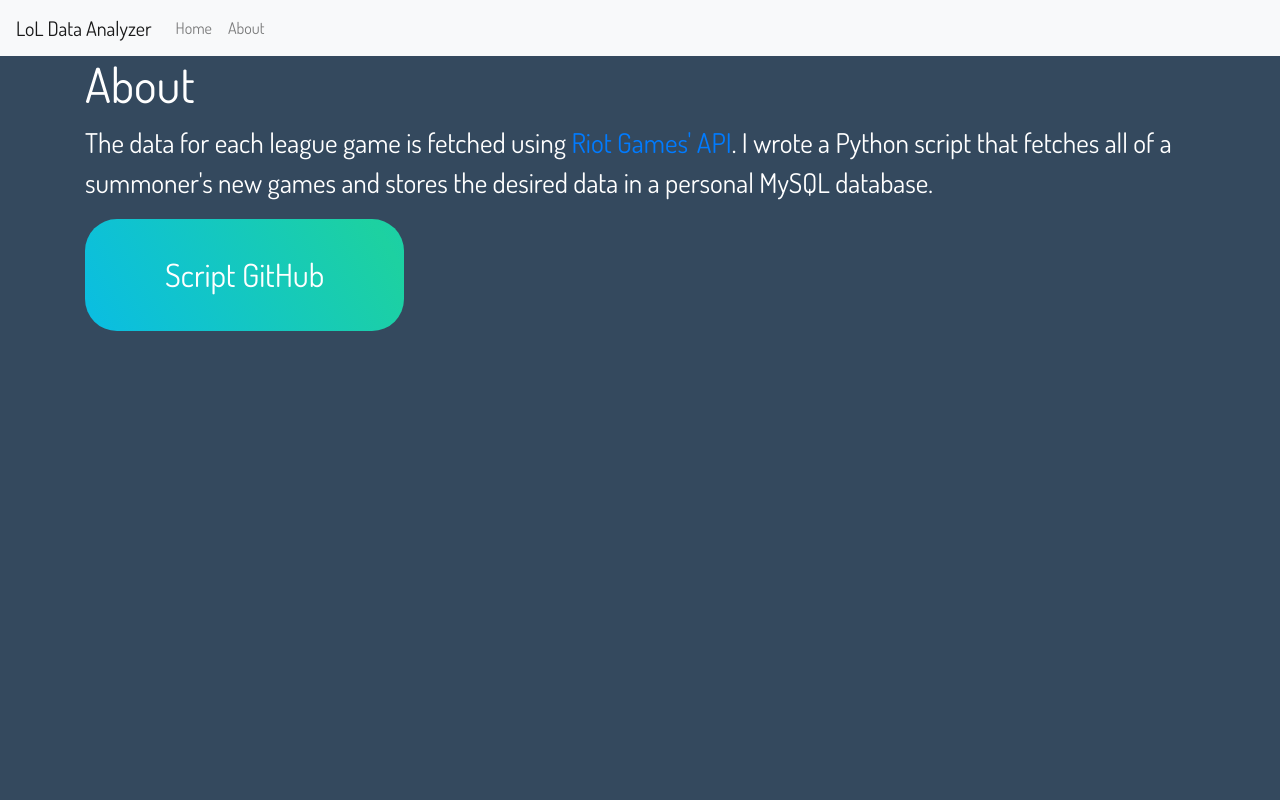
After one commit to stcorbat/LoL-Data-Analyzer, a Flask app: page /about in a window 1280 px wide. The commit adds this page. Run offline with Flask 2, Linux system fonts and the light colour scheme; some libraries are stand-ins or nearby versions.

Commit message:
Created base template css and about page

```diff
--- a/app/routes.py
+++ b/app/routes.py
@@ -7,3 +7,8 @@ from app import app
 @app.route('/index')
 def index():
     return render_template('index.html')
+
+
+@app.route('/about')
+def about():
+    return render_template('about.html')
--- /dev/null
+++ b/app/static/css/base.css
@@ -0,0 +1,36 @@
+* {
+    font-family: 'Dosis';
+}
+
+html, body {
+    background-color: #34495e;
+    background-size: cover;
+    color: white;
+}
+
+h1 {
+    font-size: 3em;
+}
+
+p {
+    font-size: 1.7em;
+}
+
+.gradient-button {
+    display: inline-block;
+    font-size: 2em;
+    padding: 1em 2.5em;
+    border-radius: 1em;
+    background-size: 200%;
+    transition: 0.5s;
+    background-image: linear-gradient(60deg, #0abde3, #1dd1a1, #0abde3);
+}
+
+.gradient-button:hover {
+    background-position: right;
+}
+
+a.gradient-button, a.gradient-button:hover {
+    text-decoration: none;
+    color: inherit;
+}
--- /dev/null
+++ b/app/templates/about.html
@@ -0,0 +1,14 @@
+{% extends 'base.html' %}
+
+{% block content %}
+<div class="container">
+    <h1>About</h1>
+    <p>
+        The data for each league game is fetched using <a href="https://developer.riotgames.com/">Riot Games' API</a>.
+        I wrote a Python script that fetches all of a summoner's new games and stores the desired data in a personal
+        MySQL database.
+    </p>
+
+    <a href="" class="gradient-button">Script GitHub</a>
+</div>
+{% endblock %}
--- a/app/templates/base.html
+++ b/app/templates/base.html
@@ -1,12 +1,50 @@
-{% block title %}<title>LoL Data</title>{% endblock %}
+<html>
+<head>
+    {% block title %}
+        <title>LoL Data</title>
+    {% endblock %}
 
-{% block styles %}
-    <link rel="stylesheet" href="https://stackpath.bootstrapcdn.com/bootstrap/4.4.1/css/bootstrap.min.css" integrity="sha384-Vkoo8x4CGsO3+Hhxv8T/Q5PaXtkKtu6ug5TOeNV6gBiFeWPGFN9MuhOf23Q9Ifjh" crossorigin="anonymous">
-    <script src="https://code.jquery.com/jquery-3.4.1.slim.min.js" integrity="sha384-J6qa4849blE2+poT4WnyKhv5vZF5SrPo0iEjwBvKU7imGFAV0wwj1yYfoRSJoZ+n" crossorigin="anonymous"></script>
-    <script src="https://cdn.jsdelivr.net/npm/popper.js@1.16.0/dist/umd/popper.min.js" integrity="sha384-Q6E9RHvbIyZFJoft+2mJbHaEWldlvI9IOYy5n3zV9zzTtmI3UksdQRVvoxMfooAo" crossorigin="anonymous"></script>
-    <script src="https://stackpath.bootstrapcdn.com/bootstrap/4.4.1/js/bootstrap.min.js" integrity="sha384-wfSDF2E50Y2D1uUdj0O3uMBJnjuUD4Ih7YwaYd1iqfktj0Uod8GCExl3Og8ifwB6" crossorigin="anonymous"></script>
+    {% block styles %}
+        <link rel="stylesheet" href="https://stackpath.bootstrapcdn.com/bootstrap/4.4.1/css/bootstrap.min.css"
+              integrity="sha384-Vkoo8x4CGsO3+Hhxv8T/Q5PaXtkKtu6ug5TOeNV6gBiFeWPGFN9MuhOf23Q9Ifjh"
+              crossorigin="anonymous">
+        <link href="https://fonts.googleapis.com/css?family=Dosis&display=swap" rel="stylesheet">
+        <link rel="stylesheet" href="{{ url_for('static', filename='css/base.css') }}">
+
+        <script src="https://code.jquery.com/jquery-3.4.1.slim.min.js"
+                integrity="sha384-J6qa4849blE2+poT4WnyKhv5vZF5SrPo0iEjwBvKU7imGFAV0wwj1yYfoRSJoZ+n"
+                crossorigin="anonymous"></script>
+        <script src="https://cdn.jsdelivr.net/npm/popper.js@1.16.0/dist/umd/popper.min.js"
+                integrity="sha384-Q6E9RHvbIyZFJoft+2mJbHaEWldlvI9IOYy5n3zV9zzTtmI3UksdQRVvoxMfooAo"
+                crossorigin="anonymous"></script>
+        <script src="https://stackpath.bootstrapcdn.com/bootstrap/4.4.1/js/bootstrap.min.js"
+                integrity="sha384-wfSDF2E50Y2D1uUdj0O3uMBJnjuUD4Ih7YwaYd1iqfktj0Uod8GCExl3Og8ifwB6"
+                crossorigin="anonymous"></script>
+    {% endblock %}
+</head>
+
+<body>
+<nav class="navbar navbar-expand-lg navbar-light bg-light">
+    <a href="#" class="navbar-brand">LoL Data Analyzer</a>
+    <button class="navbar-toggler" type="button" data-toggle="collapse" data-target="#navbarNav">
+        <span class="navbar-toggler-icon"></span>
+    </button>
+
+    <div class="collapse navbar-collapse" id="navbarNav">
+        <ul class="navbar-nav mr-auto">
+            <li class="nav-item">
+                <a href="/" class="nav-link">Home</a>
+            </li>
+            <li class="nav-item">
+                <a href="about" class="nav-link">About</a>
+            </li>
+        </ul>
+        <ul class="navbar-nav navbar-right">
+
+        </ul>
+    </div>
+</nav>
+{% block content %}
 {% endblock %}
-
-{% block content %}
-
-{% endblock %}
+</body>
+</html>
--- a/app/templates/index.html
+++ b/app/templates/index.html
@@ -2,6 +2,8 @@
 
 {% block content %}
 <div class="container">
-    <h1>Welcome to the LoL data analyzer</h1>
+    <h1>Data Analysis</h1>
+
+
 </div>
 {% endblock %}
```
